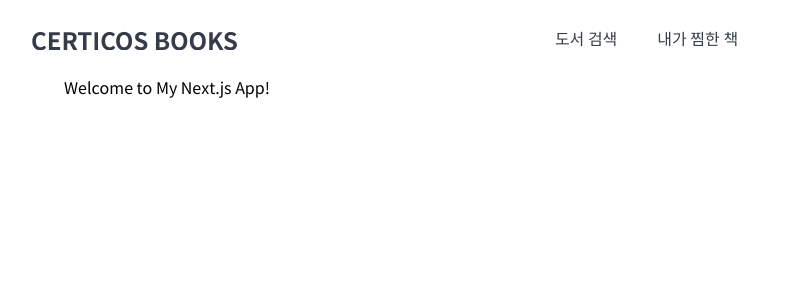
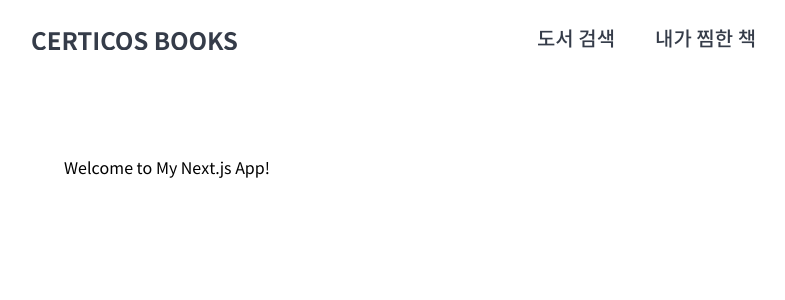
Before and after one commit to jusstory/cdri-books-kimjuyeon, a Next.js app: page / in a window 1280 px wide. Shown: the top 300 px of the page, without its empty margins (96-881 px from the left). Built offline with nearby package versions, Linux system fonts and the light colour scheme.

Commit message:
[feat] 공통 컴포넌트 상세 기능 추가

```diff
--- a/src/components/common/button/buttonStyle.ts
+++ b/src/components/common/button/buttonStyle.ts
@@ -1,7 +1,24 @@
-import styled from 'styled-components';
+import styled, { css } from 'styled-components';
 
 type buttonPropsType = {
-  type: string;
+  type: string | 'line';
 };
 
-export const ButtonStyle = styled.button<buttonPropsType>``;
+export const ButtonStyle = styled.button<buttonPropsType>`
+  ${({ theme, type }) => css`
+    color: ${theme.colors['text-primary']};
+
+    ${type == 'line' &&
+    css`
+      padding: 10px;
+      border: 1px solid ${theme.colors['text-subtitle']};
+      border-radius: 8px;
+      color: ${theme.colors['text-subtitle']};
+
+      p,
+      span {
+        color: ${theme.colors['text-subtitle']};
+      }
+    `}
+  `}
+`;
--- a/src/components/common/button/index.tsx
+++ b/src/components/common/button/index.tsx
@@ -2,14 +2,15 @@ import React from 'react';
 import { ButtonStyle } from './buttonStyle';
 
 type ButtonPropsType = {
-  type: string;
+  type: string | 'line';
   children: React.ReactNode;
   onClick?: () => void;
+  className?: string;
 };
 
-function Button({ type, children, onClick }: ButtonPropsType) {
+function Button({ type, children, onClick, className }: ButtonPropsType) {
   return (
-    <ButtonStyle type={type} onClick={onClick}>
+    <ButtonStyle type={type} onClick={onClick} className={className}>
       {children}
     </ButtonStyle>
   );
--- a/src/components/common/container/containerStyle.ts
+++ b/src/components/common/container/containerStyle.ts
@@ -4,4 +4,5 @@ export const ContainerStyle = styled.div`
   width: 100%;
   max-width: 960px;
   margin: 0 auto;
+  padding-top: 80px;
 `;
--- a/src/components/common/text/textStyle.ts
+++ b/src/components/common/text/textStyle.ts
@@ -6,22 +6,32 @@ type textPropsType = {
 };
 
 export const TextStyle = styled.p<textPropsType>`
-  ${({ theme }) => css`
-    position: relative;
+  ${({ theme, type, $bold }) => css`
     color: ${theme.colors['text-primary']};
 
-    &:hover,
-    &:focus {
-      &::after {
-        content: '';
-        position: absolute;
-        left: 0;
-        bottom: -4px;
-        display: block;
-        width: 100%;
-        height: 1px;
-        background-color: ${theme.colors['palette-primary']};
-      }
-    }
+    ${type == 'body1' &&
+    css`
+      font-weight: 500;
+      font-size: 20px;
+      line-height: 1;
+    `}
+    ${type == 'body2' &&
+    css`
+      font-weight: ${$bold ? 700 : 500};
+      font-size: 14px;
+      line-height: 1;
+    `}
+    ${type == 'caption' &&
+    css`
+      font-weight: 500;
+      font-size: 16px;
+      line-height: 1;
+    `}
+    ${type == 'small' &&
+    css`
+      font-weight: 500;
+      font-size: 10px;
+      line-height: 1;
+    `}
   `}
 `;
```
Also changed, not shown: src/components/common/title/titleStyle.ts (+23 -2 lines).
